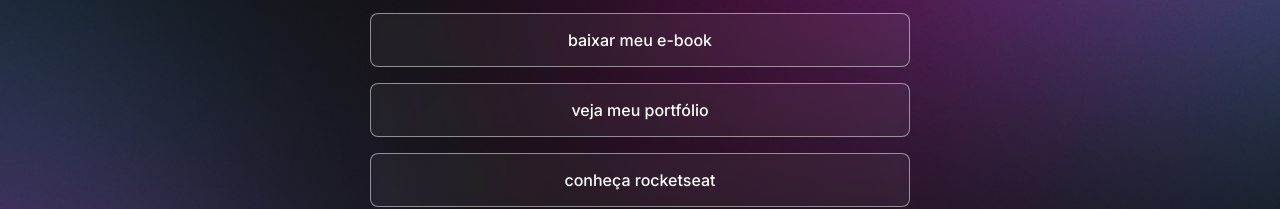
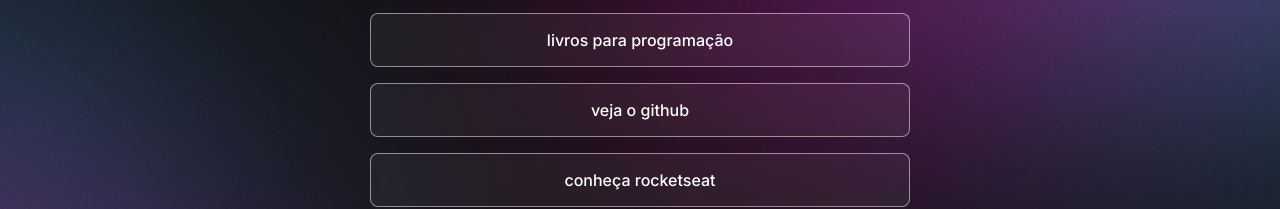
Before and after one commit to Stackz09/cart-visity, a plain HTML site: page index.html in a window 1280 px wide. Shown: the part 354-563 px from the top of the page. Drawn offline with nearby package versions, Linux system fonts and the light colour scheme.

Commit message:
mudando os links

```diff
--- a/index.html
+++ b/index.html
@@ -28,10 +28,10 @@
         target="_blank"
         >veja o site figma </a>
       </li>
-      <li> <a href="">baixar meu e-book</a>
+      <li> <a href="https://developer.mozilla.org/pt-BR/">livros para programação</a>
       </li>
       <li>
-        <a href="#">veja meu portfólio</a>
+        <a href="https://github.com/">veja o github</a>
       </li>
       <li>
         <a href="https://www.rocketseat.com.br/?utm_source=google&utm_medium=cpc&utm_campaign=lead&utm_term=perpetuo&utm_content=institucional-lead-home-texto-lead-brandkws-none-none-institucional-none-none-br-google&utm_term=rocketseat&utm_campaign=PROGRAMAS-ALL-BRANDKWS-SEM&utm_source=adwords&utm_medium=cpc&hsa_acc=8545075154&hsa_cam=16048648686&hsa_grp=135825188594&hsa_ad=579096962131&hsa_src=g&hsa_tgt=kwd-679159515078&hsa_kw=rocketseat&hsa_mt=b&hsa_net=adwords&hsa_ver=3&gad_source=1&gclid=CjwKCAiAzc2tBhA6EiwArv-i6W5o1BxNmUkcDMP_XVJDSP-A5TA5ViGnomFaVGZvxE2G-91KCPVcWRoCc_YQAvD_BwE"
```
